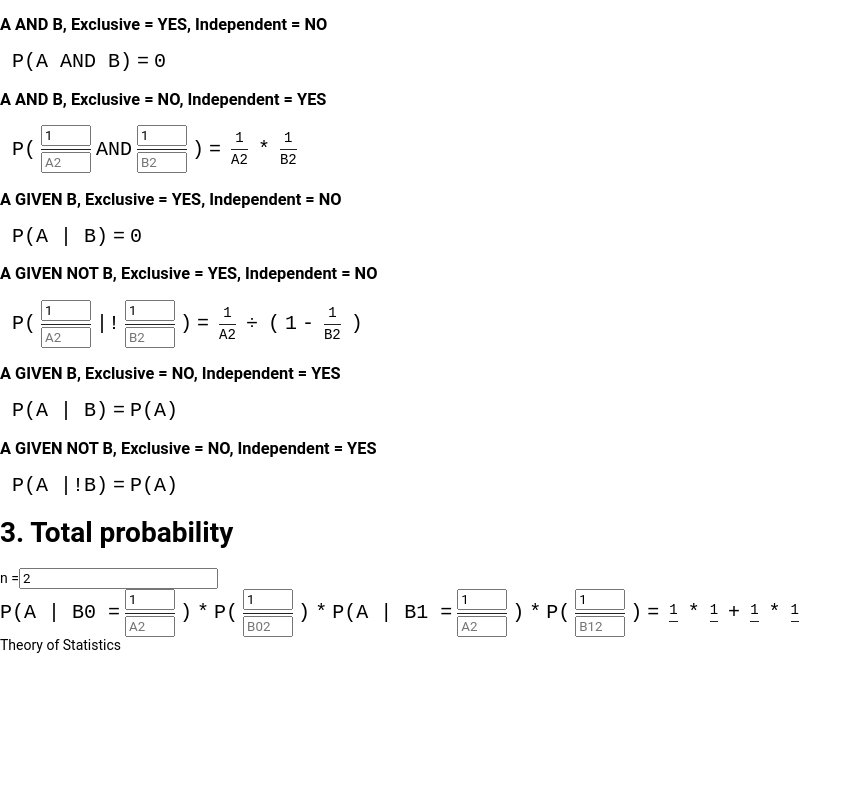
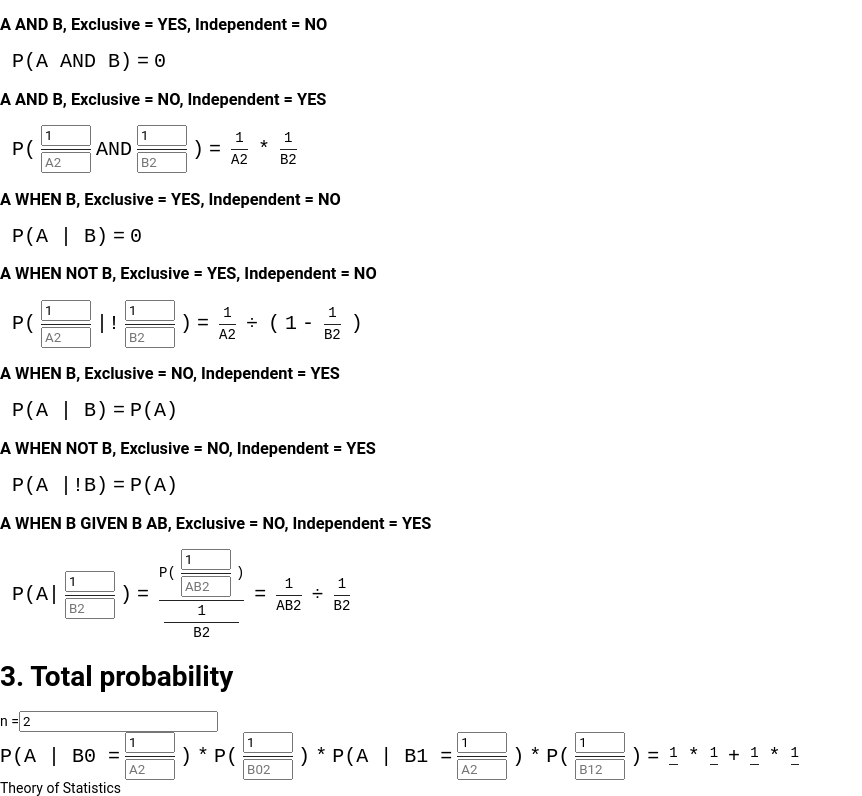
Before and after one commit to richardhristov/math, a Next.js app in the folder math-app/: page / in a window 1280 px wide. Shown: the part 838-1634 px from the top of the page, without its empty margins (0-862 px from the left). Before the commit the page ends 1491 px from the top, so only its background shows below. Built offline with nearby package versions, Linux system fonts and the light colour scheme.

Commit message:
(feat) Add A WHEN B GIVEN AB

```diff
--- a/math-app/components/InputSingleProbability.tsx
+++ b/math-app/components/InputSingleProbability.tsx
@@ -9,6 +9,7 @@ export interface InputSingleProbabilityProps {
 	placeholderA1?: string;
 	placeholderA2?: string;
 	prefix?: string;
+	suffix?: string;
 }
 
 const InputSingleProbability: FC<InputSingleProbabilityProps> = ({
@@ -19,6 +20,7 @@ const InputSingleProbability: FC<InputSingleProbabilityProps> = ({
 	placeholderA1 = "A1",
 	placeholderA2 = "A2",
 	prefix,
+	suffix,
 }) => {
 	const inputA = (
 		<Division
@@ -45,7 +47,8 @@ const InputSingleProbability: FC<InputSingleProbabilityProps> = ({
 	return (
 		<div className="probability probability--dual">
 			{letter}({prefix || ""}
-			{inputA})
+			{inputA}
+			{suffix || ""})
 		</div>
 	);
 };
--- a/math-app/pages/index.tsx
+++ b/math-app/pages/index.tsx
@@ -380,6 +380,67 @@ const AWhenNotBIndependent = () => {
 	);
 };
 
+const AWhenBGivenAB = () => {
+	const [AB1, setAB1] = useState(1);
+	const [AB2, setAB2] = useState(null);
+	const [B1, setB1] = useState(1);
+	const [B2, setB2] = useState(null);
+	const setAB = (AB1, AB2) => {
+		setAB1(AB1);
+		setAB2(AB2);
+	};
+	const setB = (B1, B2) => {
+		setB1(B1);
+		setB2(B2);
+	};
+	const highAB = formulaReplace("AB1", { AB1 });
+	const lowAB = formulaReplace("AB2", { AB2 });
+	const highB = formulaReplace("B1", { B1 });
+	const lowB = formulaReplace("B2", { B2 });
+
+	let equals = null;
+	if (AB1 !== null && AB2 !== null && B1 !== null && B2 !== null) {
+		const [highSolved, lowSolved] = fractionDivide(AB1, AB2, B1, B2);
+		equals = (
+			<>
+				<Equals />
+				<DivisionSimplifier high={highSolved} low={lowSolved} />
+			</>
+		);
+	}
+	return (
+		<Equation>
+			<InputSingleProbability
+				letter="&nbsp;P"
+				prefix="A|"
+				A1={B1}
+				A2={B2}
+				placeholderA1="B1"
+				placeholderA2="B2"
+				onChange={setB}
+			/>
+			<Equals />
+			<Division
+				high={
+					<InputSingleProbability
+						A1={AB1}
+						A2={AB2}
+						placeholderA1="AB1"
+						placeholderA2="AB2"
+						onChange={setAB}
+					/>
+				}
+				low={<Division high={highB} low={lowB} />}
+			/>
+			<Equals />
+			<Division high={highAB} low={lowAB} />
+			<Divide />
+			<Division high={highB} low={lowB} />
+			{equals}
+		</Equation>
+	);
+};
+
 const TotalProbability = () => {
 	const [n, setN] = useState(2);
 	const [states, setStates] = useState([]);
@@ -508,23 +569,25 @@ const PageHome = () => {
 			</Equation>
 			<h3>A AND B, Exclusive = NO, Independent = YES</h3>
 			<AAndBIndependent />
-			<h3>A GIVEN B, Exclusive = YES, Independent = NO</h3>
+			<h3>A WHEN B, Exclusive = YES, Independent = NO</h3>
 			<Equation>
 				&nbsp;P(A | B)
 				<Equals /> 0
 			</Equation>
-			<h3>A GIVEN NOT B, Exclusive = YES, Independent = NO</h3>
+			<h3>A WHEN NOT B, Exclusive = YES, Independent = NO</h3>
 			<AWhenNotBIndependent />
-			<h3>A GIVEN B, Exclusive = NO, Independent = YES</h3>
+			<h3>A WHEN B, Exclusive = NO, Independent = YES</h3>
 			<Equation>
 				&nbsp;P(A | B)
 				<Equals /> P(A)
 			</Equation>
-			<h3>A GIVEN NOT B, Exclusive = NO, Independent = YES</h3>
+			<h3>A WHEN NOT B, Exclusive = NO, Independent = YES</h3>
 			<Equation>
 				&nbsp;P(A |!B)
 				<Equals /> P(A)
 			</Equation>
+			<h3>A WHEN B GIVEN B AB, Exclusive = NO, Independent = YES</h3>
+			<AWhenBGivenAB />
 			<h1 id="totalprobability">3. Total probability</h1>
 			<TotalProbability />
 			Theory of Statistics
```
